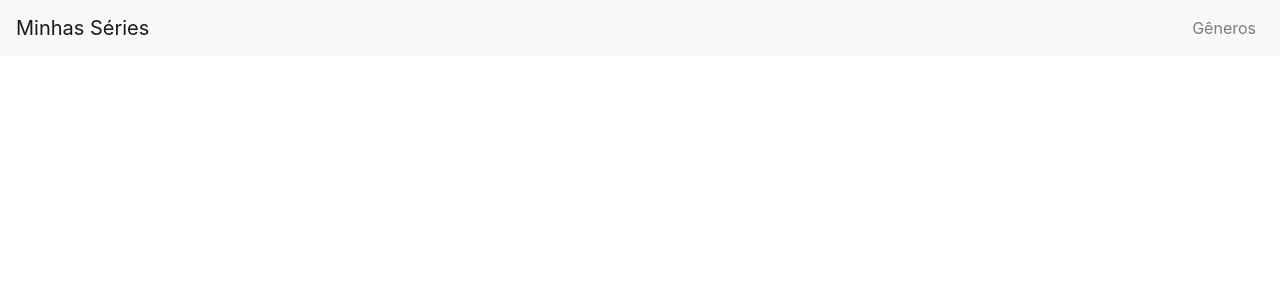
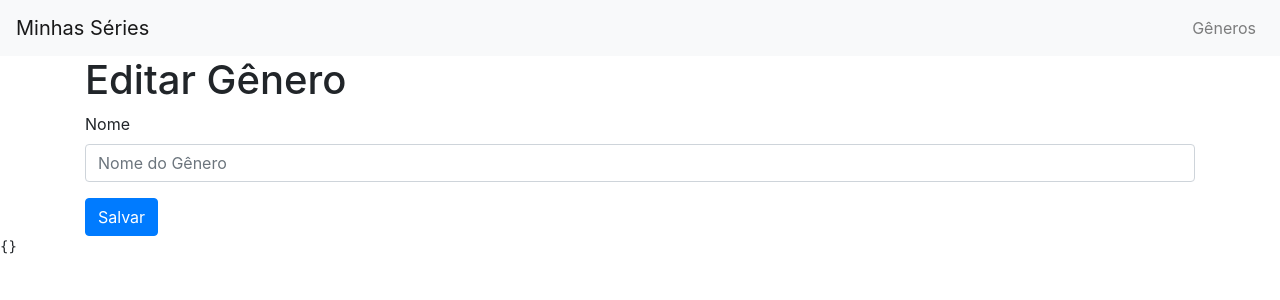
Before and after one commit to fapdev77/minhas-series, a React (Create React App) app: page /genero/1 in a window 1280 px wide. Shown: the top 300 px of the page. Built offline with nearby package versions, Linux system fonts and the light colour scheme; no server answers.

Commit message:
Finalizando a versão inicial.

```diff
--- a/package.json
+++ b/package.json
@@ -35,5 +35,6 @@
       "last 1 firefox version",
       "last 1 safari version"
     ]
-  }
+  },
+  "proxy" : "http://localhost:3002/"
 }
--- a/src/App.js
+++ b/src/App.js
@@ -1,27 +1,41 @@
-import React from 'react';
+import React, { useState, useEffect } from 'react';
+// Import dos componentes
 import Header from './Header';
+import Generos from './Generos';
+import NovoGenero from './NovoGenero';
+import EditarGenero from './EditarGenero';
+
 //gerenciando o sistema de rotas com react-router-dom
 import {
   BrowserRouter as Router,
   Route
 } from 'react-router-dom';
 
+// import do axios
+import axios from 'axios';
+
 //fake routes para testes
 const Home = () => {
   return <h1>Home</h1>
 };
 
-const Generos = () => {
-  return <h1>Gêneros</h1>
-};
 
 function App() {
+  const [data,setData] = useState({});
+  useEffect(() => {
+    axios.get('/api').then(res => {
+      setData(res.data);
+    })
+  },[]);
   return (
     <Router>
       <div className="App">
         <Header/>
         <Route exact path='/' component={Home} />
-        <Route path='/generos' component={Generos} />
+        <Route exact path='/generos' component={Generos} />
+        <Route exact path='/genero/:id' component={EditarGenero} />
+        <Route exact path='/generos/novo' component={NovoGenero} />
+        <pre>{JSON.stringify(data)}</pre>
       </div>
     </Router>
   );
--- /dev/null
+++ b/src/EditarGenero.js
@@ -0,0 +1,50 @@
+import React, { useState, useEffect } from 'react';
+import axios from 'axios';
+import { Redirect } from 'react-router-dom'
+
+const EditarGenero = ({ match }) => {
+  const [name,setName] = useState('');
+  const [success,setSuccess] = useState(false);
+
+  useEffect(() => {
+    axios.get('/api/genres/' + match.params.id).then(res => {
+      setName(res.data.name);
+    });
+  },[match.params.id]);
+  const onChange = evt => {
+    setName(evt.target.value);
+  }
+  const save = () => {
+    axios.put('/api/genres/' + match.params.id,{
+      name:name
+    }).then(res => {
+      setSuccess(true);
+    });
+  }
+
+  if (success) {
+    return <Redirect to='/generos' />
+  }
+
+  return (
+    <div className='container'>
+      <h1>Editar Gênero</h1>
+      <form>
+        <div className='form-group'>
+          <label htmlFor='name'>Nome </label>
+          <input
+            type='text'
+            className='form-control'
+            id='name'
+            placeholder='Nome do Gênero'
+            value={name}
+            onChange={onChange}
+          />
+        </div>
+        <button type='button' onClick={save} className='btn btn-primary'>Salvar </button>
+      </form>
+    </div>
+  );
+};
+
+export default EditarGenero;
--- /dev/null
+++ b/src/Generos.js
@@ -0,0 +1,69 @@
+import React, {useState, useEffect} from 'react';
+import { Link } from 'react-router-dom';
+
+import axios from 'axios';
+
+const Generos = () => {
+  const [data,setData] = useState([]);
+  useEffect(() => {
+    axios.get('/api/genres').then(res => {
+      setData(res.data.data);
+    });
+  },[]);
+
+  // função para gerar a lista de generos na tabela para ser usado com o map
+  const renderizaLinha = record => {
+    return (
+      <tr key={record.id}>
+        <th scope='row'>{record.id}</th>
+        <td>{record.name}</td>
+        <td>
+        <button className='btn btn-danger' onClick={() => deleteGenero(record.id)}>Remover</button>
+        <Link to={'/genero/' + record.id} className='btn btn-warning'>Editar</Link>
+        </td>
+      </tr>
+    );
+  }
+
+  // função para deletar o id, vamos pegar o record.id e passar para essa função.
+  const deleteGenero = id => {
+    axios.delete('/api/genres/'+id).then(res => {
+      const filtrado = data.filter(item => item.id !== id);
+      setData(filtrado);
+    });
+  }
+  //caso não tenhamos registros, exibe uma mensagem
+  if (data.length === 0 ) {
+    return (
+      <div className='container'>
+        <h1>Gêneros</h1>
+        <Link className='btn btn-primary' to='/generos/novo'>Novo Gênero</Link>
+        <div className='alert alert-warning' role='alert'>
+          Não existem gêneros cadastrados.
+        </div>
+      </div>
+    );
+  }
+
+  return (
+    <div className='container'>
+      <h1>Gêneros</h1>
+      <Link className='btn btn-primary' to='/generos/novo'>Novo Gênero</Link>
+      <table className='table table-dark'>
+        <thead>
+          <tr>
+            <th scope='col'>ID</th>
+            <th scope='col'>Nome</th>
+            <th scope='col'>Ações</th>
+          </tr>
+        </thead>
+        <tbody>
+          {data.map(renderizaLinha)}
+        </tbody>
+      </table>
+      <pre>{JSON.stringify(data)}</pre>
+    </div>
+  );
+};
+
+export default Generos;
--- /dev/null
+++ b/src/NovoGenero.js
@@ -0,0 +1,47 @@
+import React, { useState } from 'react';
+import Axios from 'axios';
+import {Redirect} from 'react-router-dom';
+
+const NovoGenero = () => {
+  const [name,setName] = useState('');
+  const [success,setSuccess] = useState(false);
+
+  const onChange = evt => {
+    setName(evt.target.value);
+  }
+
+  const save = () => {
+    Axios.post('/api/genres',{
+      name:name
+    }).then(res => {
+      console.log(res);
+      setSuccess(true);
+    });
+  }
+
+  if (success) {
+    return <Redirect to='/generos' />
+  }
+
+  return (
+    <div className='container'>
+      <h1>Novo Gênero</h1>
+      <form>
+        <div className='form-group'>
+          <label htmlFor='name'>Nome </label>
+          <input
+            type='text'
+            className='form-control'
+            id='name'
+            placeholder='Nome do Gênero'
+            value={name}
+            onChange={onChange}
+          />
+        </div>
+        <button type='button' onClick={save} className='btn btn-primary'>Salvar </button>
+      </form>
+    </div>
+  );
+}
+
+export default NovoGenero;
```
Also changed, not shown: 1 other file (tests, documents, lock files or other folders).
